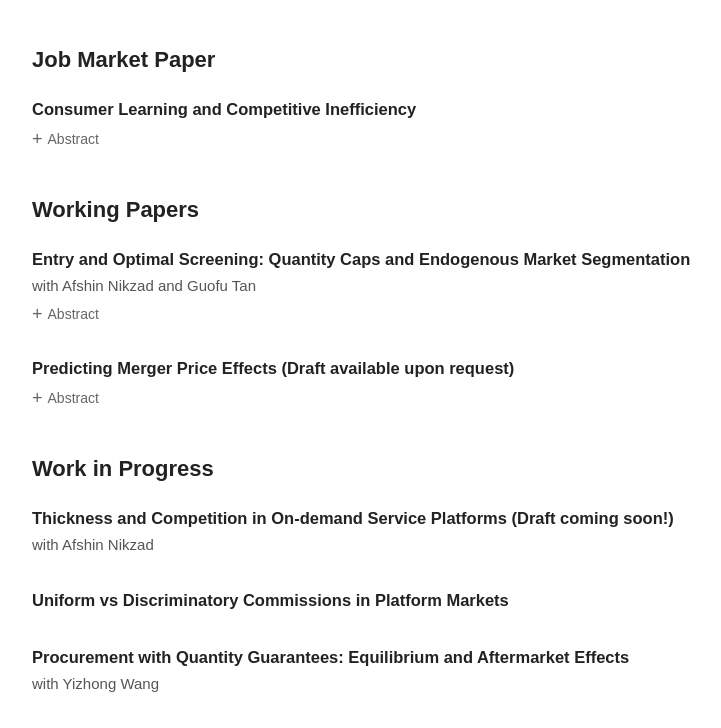
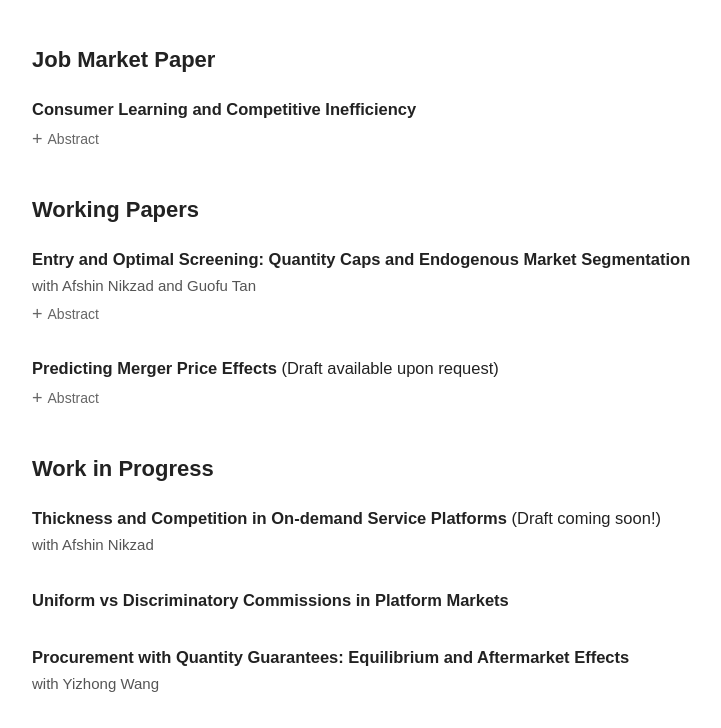
Before and after one commit to woojin-kim1/woojin-kim1.github.io, a plain HTML site: page index.html in a window 1280 px wide. Shown: the part 533-1261 px from the top of the page, without its empty margins (158-879 px from the left). Drawn offline with Linux system fonts and the light colour scheme.

Commit message:
Update index.html

```diff
--- a/index.html
+++ b/index.html
@@ -152,11 +152,9 @@
 
             <div class="paper">
 
-                <p class="paper-title">
-                        Predicting Merger Price Effects (Draft available upon request)
-                </p>
-
-                <p class="paper-note">
+                <p class="paper-title no-link">
+                Predicting Merger Price Effects
+                <span style="font-weight: normal;">(Draft available upon request)</span>
                 </p>
 
                 <div class="paper-links">
@@ -191,9 +189,9 @@ when interpreting CPT-UPP predictions in merger reviews.
             </h2>
 
              <div class="paper">
-
                 <p class="paper-title no-link">
-                        Thickness and Competition in On-demand Service Platforms (Draft coming soon!)
+                Thickness and Competition in On-demand Service Platforms
+                <span style="font-weight: normal;">(Draft coming soon!)</span>
                 </p>
 
                 <p class="coauthors">
```
